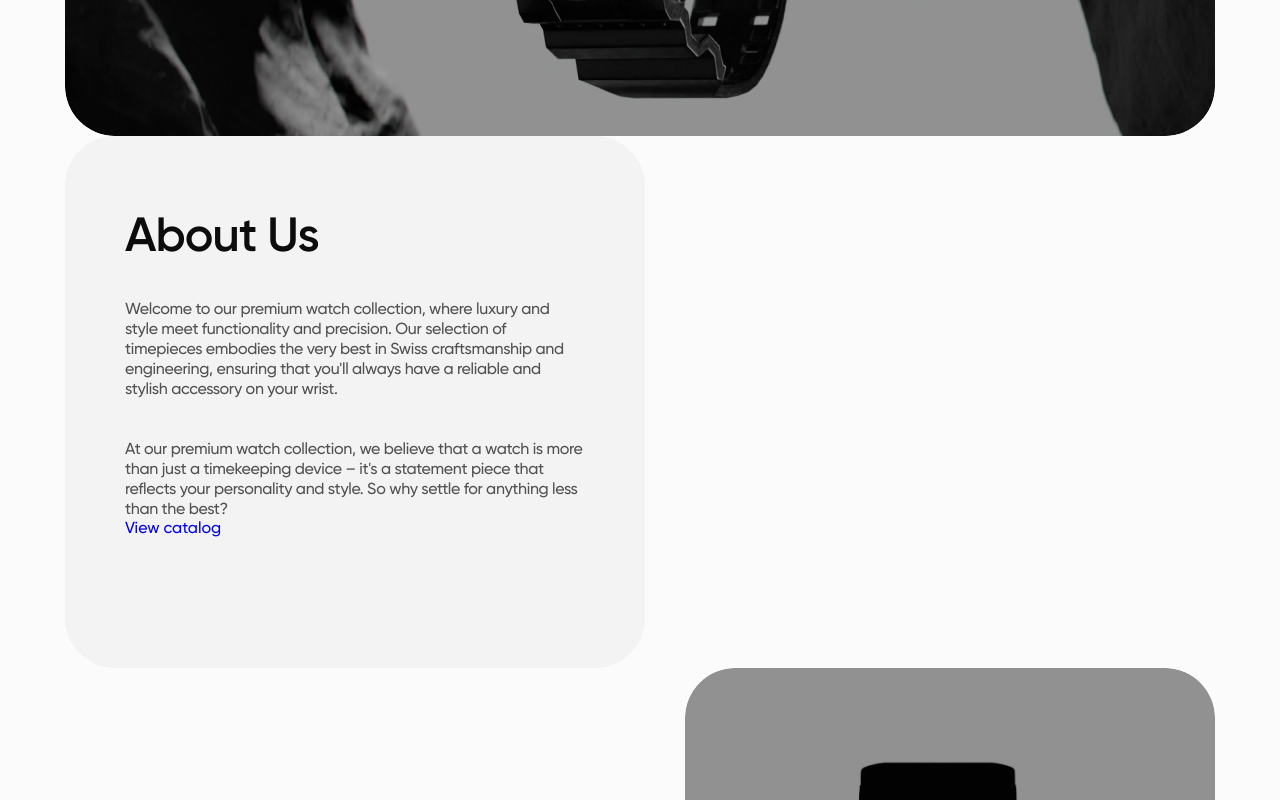
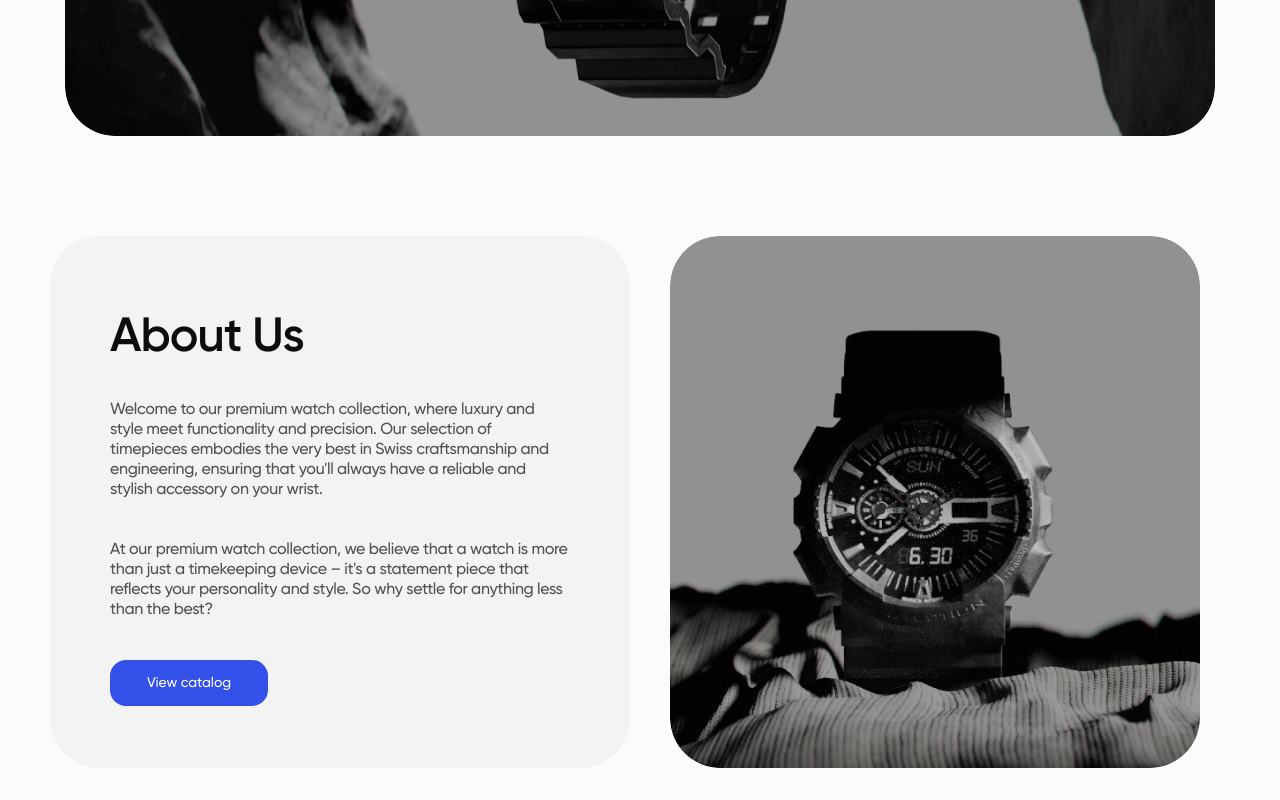
Before and after one commit to Daryna3108/blended-126-5-6, a plain HTML site: page index.html in a window 1280 px wide. Shown: the part 840-1640 px from the top of the page. Drawn offline with nearby package versions, Linux system fonts and the light colour scheme.

Commit message:
add styles

```diff
--- a/css/styles.css
+++ b/css/styles.css
@@ -41,6 +41,10 @@ button {
   width: 1180px;
   padding: 0 15px;
   margin: 0 auto;
+}
+
+.section-container {
+  padding: 100px 0;
 }
 
 /* --------------HEADER------------ */
@@ -177,6 +181,11 @@ button {
 
 /* --------------ABOUTUS------------ */
 
+.about-us-row {
+  display: flex;
+  gap: 40px;
+}
+
 .about-us-container {
   border-radius: 50px;
   width: 580px;
@@ -196,6 +205,7 @@ button {
   line-height: 0.91667;
   letter-spacing: -0.02em;
   color: #0c0c0c;
+  /* margin-bottom: 40px; */
 }
 
 .about-us-text {
@@ -203,17 +213,25 @@ button {
   letter-spacing: -0.02em;
   color: rgba(12, 12, 12, 0.7);
   padding-top: 40px;
-
-  column-gap: 20px;
 }
 
 .about-us-link {
+  display: inline-flex;
+  align-items: center;
+  justify-content: center;
+  margin-top: 40px;
+  padding: 15px 37px;
+  border-radius: 16px;
+  background-color: #3350e9;
+  font-weight: 500;
+  font-size: 14px;
+  line-height: 1, 28;
+  text-align: center;
+  color: #fbfbfb;
 }
 
 .about-us-image {
   border-radius: 50px;
   width: 530px;
   height: 532px;
-
-  margin-left: auto;
 }
--- a/index.html
+++ b/index.html
@@ -121,7 +121,7 @@
         </div>
       </section>
       <section id="about-us">
-        <div class="container">
+        <div class="container about-us-row section-container">
           <div class="about-us-container">
             <div class="title-container">
               <h2 class="about-us-title">About Us</h2>
@@ -187,7 +187,7 @@
         </div>
       </section>
       <section id="advertisement">
-        <div class="container">
+        <div class="container section-container">
           <h2 hidden>Advertisement</h2>
           <p>
             Choose your story, making every moment unique. Time is your style,
@@ -250,7 +250,7 @@
         </div>
       </section>
       <section id="reviews">
-        <div class="container">
+        <div class="container section-container">
           <h2>Reviews</h2>
           <ul>
             <li>
@@ -291,7 +291,7 @@
           </ul>
         </div>
       </section>
-      <section id="contact-us">
+      <section id="contact-us ">
         <div class="container">
           <h2>Contact Us</h2>
           <img src="./images/reviewclock.png" alt="niceclock" width="530" />
```
